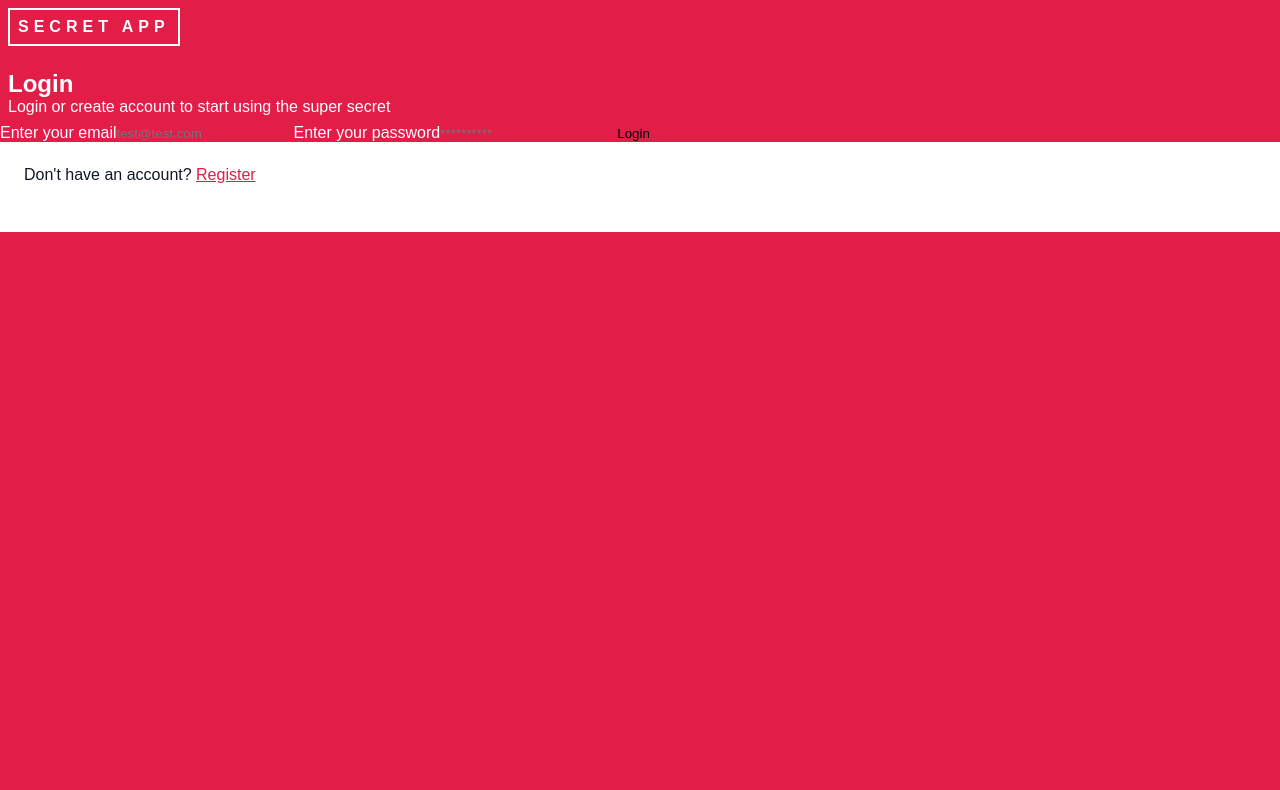
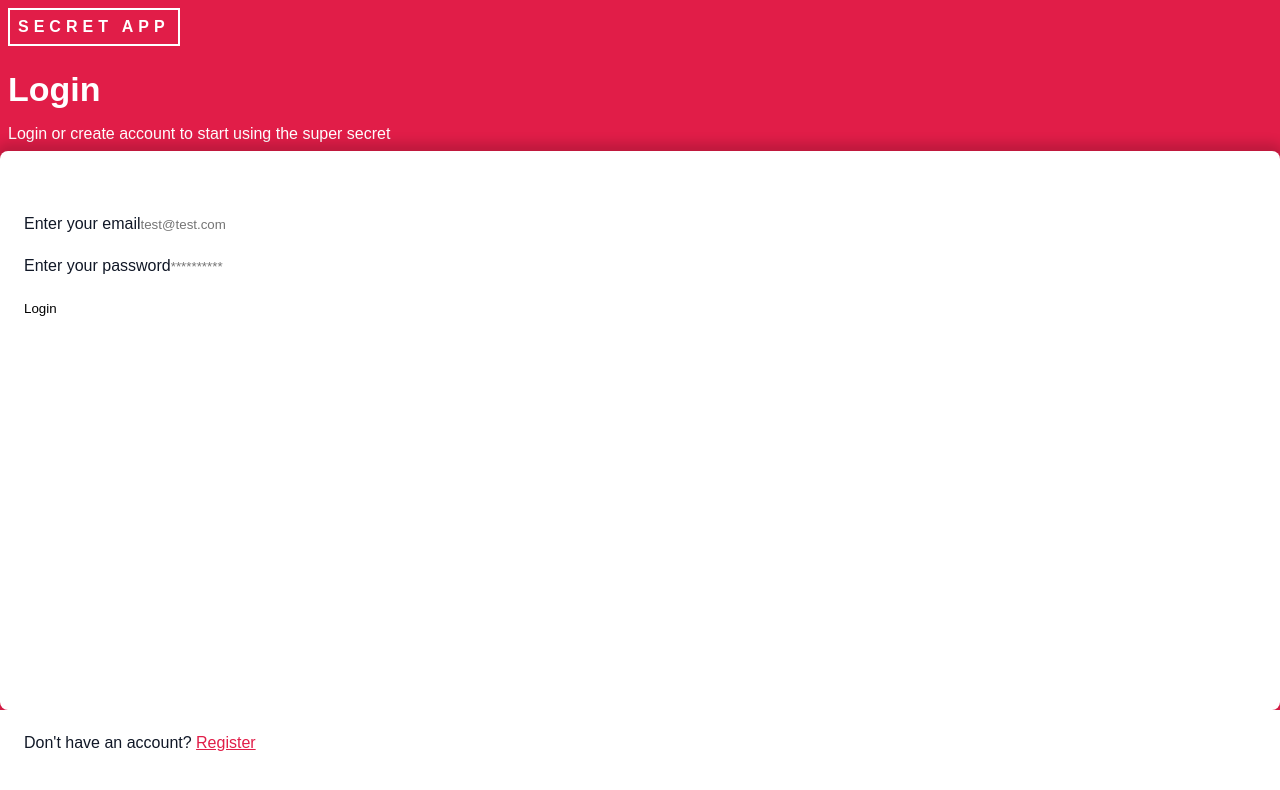
Before and after one commit to Wahyu-Ardyanto-Ramadhan/fullstack_login_vue, a Vue app: page /login in a window 1280 px wide. Shown: the top 790 px of the page. Built offline with nearby package versions, Linux system fonts and the light colour scheme.

Commit message:
tampilan login

```diff
--- a/src/views/Login.vue
+++ b/src/views/Login.vue
@@ -73,4 +73,31 @@ footer{
     padding: 1.5rem;
     padding-bottom: 3rem;
 }
+
+h2 {
+    font-size: 2.125rem;
+    margin-bottom: 1rem;
+}
+
+h2 ~  p {
+    font-weight: 500;
+    font-size: 1rem;
+}
+
+form {
+    flex: 1 1 0%;
+    display: block;
+    border-radius: 0.5rem;
+    background-color: #fff;
+    box-shadow: 0px -4px 12px 4px rgba(0, 0, 0, 0.16);
+    color: var(--dark);
+    padding: 4rem 1.5rem;
+    width: 100%;
+}
+
+label {
+    display: block;
+    margin-bottom: 1.5rem;
+}
+
 </style>
```
